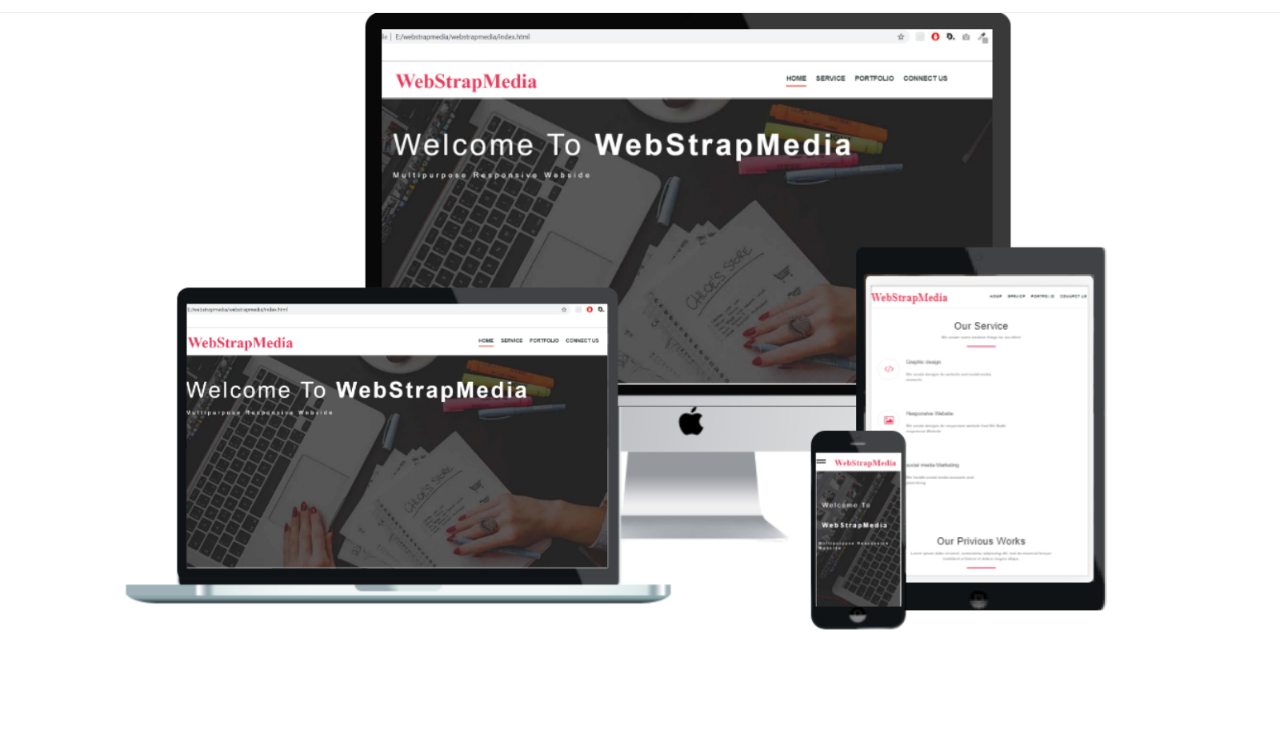
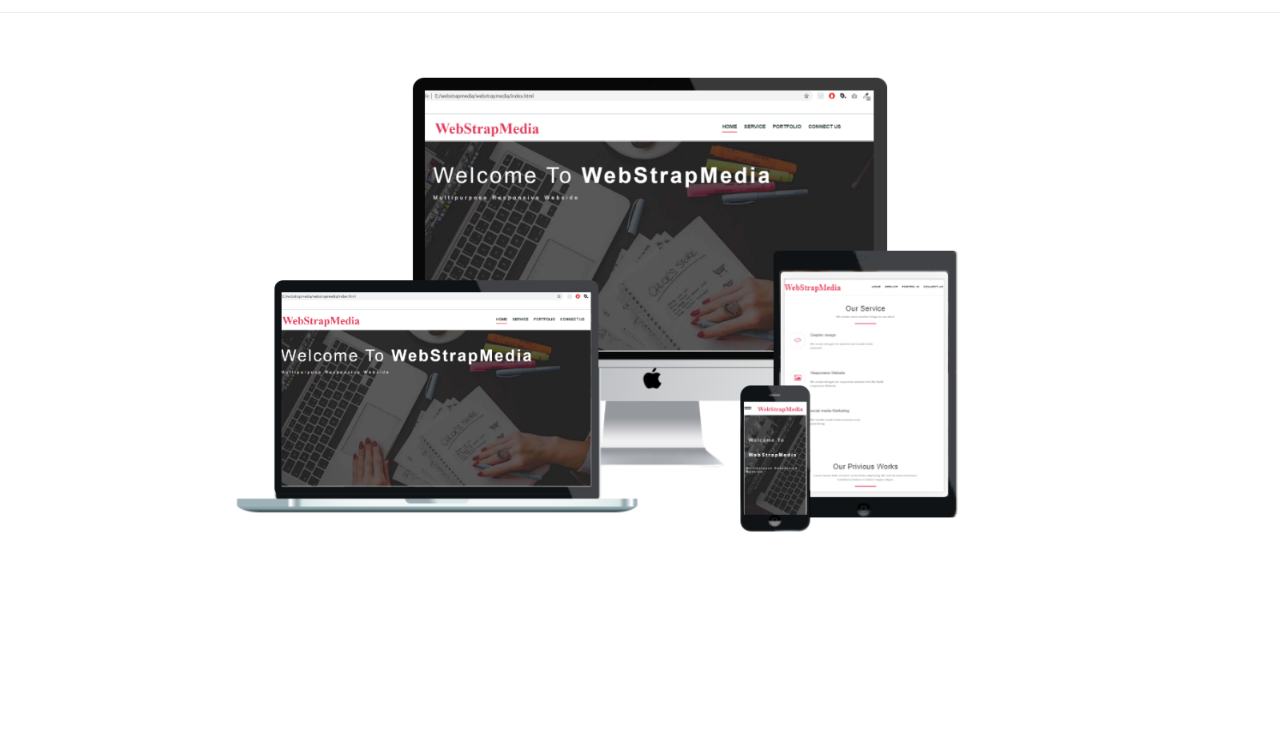
Before and after one commit to webstrapmedia/profile, a plain HTML site: page index.html in a window 1280 px wide. Shown: the part 63-800 px from the top of the page. Drawn offline with Linux system fonts and the light colour scheme.

Commit message:
Update index.html

```diff
--- a/index.html
+++ b/index.html
@@ -61,7 +61,7 @@
 
   <!--BANNER START-->
   <div id="banner" class="section-padding" style="margin-top:20px;">
-    <img src="banner.png" style="width:100%"><div class="container">
+    <img src="banner_responsive.png" style="width:100%"><div class="container">
 
     </div>
   </div>
```
